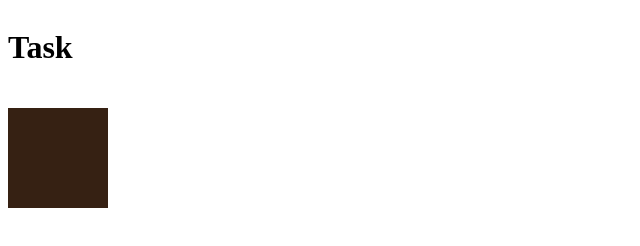
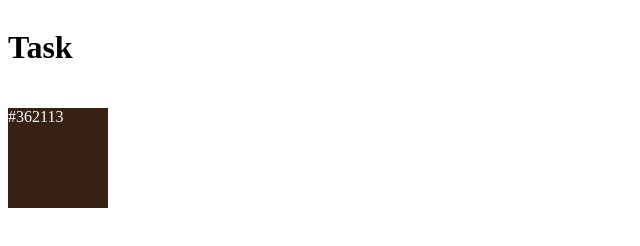
Before and after one commit to aayan007/Test, a plain HTML site: page index.html in a window 1280 px wide. Both pictures are taken after a click on the button "Add New". Shown: the full height of the page, 0-640 px from the left. Drawn offline with Linux system fonts and the light colour scheme.

Commit message:
Second Commit

```diff
--- a/index.js
+++ b/index.js
@@ -6,11 +6,13 @@ function displayDate() {
   var symbol = "0123456789ABCDEF";
   for (var i = 0; i < 6; i++) {
     color = color + symbol[Math.floor(Math.random() * 6) + 1];
+    // console.log(color);
   }
 
   var newDiv = document.createElement("div");
   newDiv.className = "ansbox";
-  newDiv.style.backgroundColor = color;
+  var colorCode = (newDiv.style.backgroundColor = color);
+  newDiv.innerHTML = colorCode;
   newDiv.addEventListener(
     "click",
     function () {
--- a/styles.css
+++ b/styles.css
@@ -22,6 +22,7 @@
   height: 100px;
   margin-right: 30px;
   margin-top: 20px;
+  color: #fff;
 }
 .blockClass {
   display: flex;
```
